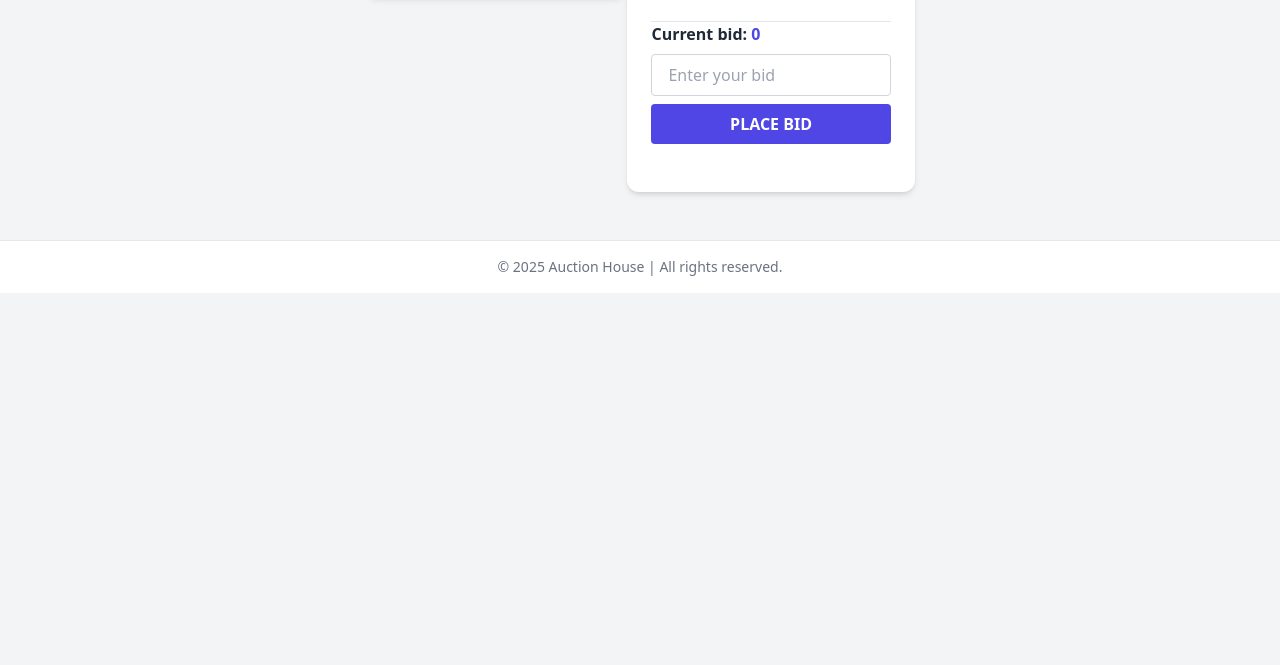
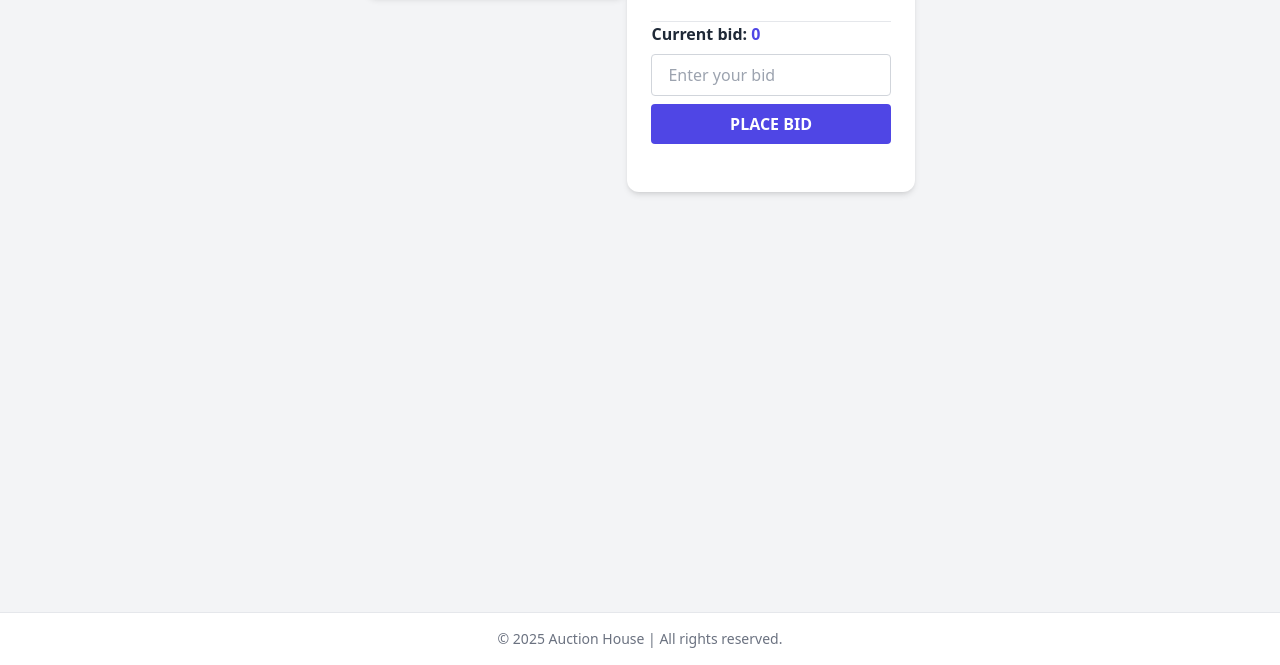
Before and after one commit to ankiiin/auction-house-sp2, a website with bundled scripts: page html/listing-details.html in a window 1280 px wide. Shown: the part 135-800 px from the top of the page. Built offline with nearby package versions, Linux system fonts and the light colour scheme.

Commit message:
Update listing-details.html

```diff
--- a/html/listing-details.html
+++ b/html/listing-details.html
@@ -8,9 +8,9 @@
     <script type="module" src="../js/init.js"></script>
     <script type="module" src="../js/listing-details.js"></script>
   </head>
-  <body class="bg-gray-100 min-h-screen flex flex-col">
+  <body class="h-full flex flex-col bg-gray-100 min-h-screen">
     <div id="navbar-container"></div>
-    <main class="max-w-6xl mx-auto py-12 px-4 md:px-6 pb-24">
+    <main class="flex-grow max-w-6xl mx-auto py-12 px-4 md:px-6 pb-24">
       <a href="feed.html" class="text-sm text-indigo-500 hover:underline mb-6 inline-block">&larr;</a>
       <div class="flex flex-col md:flex-row items-start gap-12">
         <div class="w-full md:w-[45%]">
```
